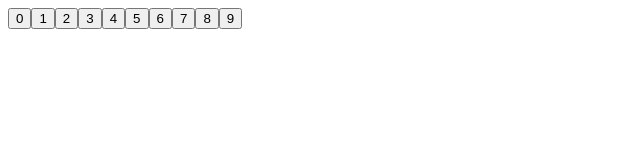
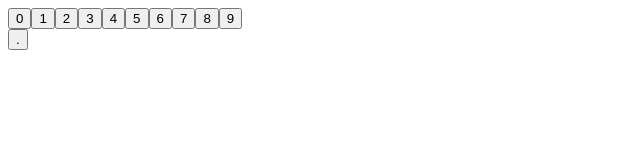
Before and after one commit to rajputd/React-Calculator, a React app: page / in a window 1280 px wide. Shown: the top 160 px of the page, without its empty margins (0-640 px from the left). Built offline with nearby package versions, Linux system fonts and the light colour scheme.

Commit message:
Add working decimal button to Calculator component

```diff
--- a/src/components/Calculator.js
+++ b/src/components/Calculator.js
@@ -12,15 +12,22 @@ class Calculator extends Component {
     }
 
     this.handleNumberClick = this.handleNumberClick.bind(this);
+    this.handleDecimalClick = this.handleDecimalClick.bind(this);
   }
 
   handleNumberClick(event) {
     const current = this.state.current;
 
-    if(current.length == 0 || /(\d|\d\.\d)/.test(current)) {
+    if(current.length == 0 || /(\d|\d\.\d|\.)/.test(current)) {
       this.setState({current: current + event.target.value});
     }
 
+  }
+
+  handleDecimalClick(event) {
+    if(!/\./.test(this.state.current)) {
+      this.setState({current: this.state.current + event.target.value});
+    }
   }
 
   render() {
@@ -41,6 +48,7 @@ class Calculator extends Component {
             )
           }
         </div>
+        <CalcButton id="decimal" value="." onClick={this.handleDecimalClick} />
       </div>
     )
   }
```
